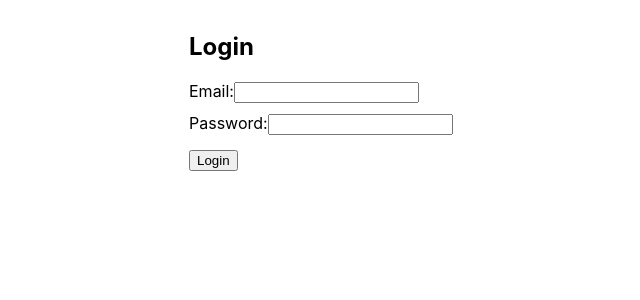
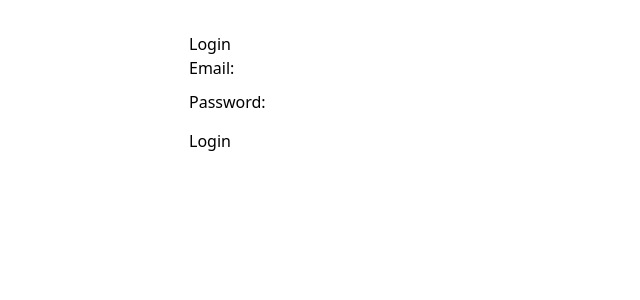
Before and after one commit to selimballi007/JwtAuthDemoClient, a React (Create React App) app: page /login in a window 1280 px wide. Shown: the top 300 px of the page, without its empty margins (251-891 px from the left). Built offline with nearby package versions, Linux system fonts and the light colour scheme.

Commit message:
Tailwindcss implemented

```diff
--- a/package.json
+++ b/package.json
@@ -8,6 +8,7 @@
     "@testing-library/react": "^16.3.0",
     "@testing-library/user-event": "^13.5.0",
     "axios": "^1.10.0",
+    "postcss-cli": "^11.0.1",
     "react": "^19.1.0",
     "react-dom": "^19.1.0",
     "react-router-dom": "^7.6.2",
@@ -37,5 +38,9 @@
       "last 1 firefox version",
       "last 1 safari version"
     ]
+  },
+  "devDependencies": {
+    "autoprefixer": "^10.4.21",
+    "tailwindcss": "^3.4.17"
   }
 }
--- a/src/index.css
+++ b/src/index.css
@@ -1,13 +1,3 @@
-body {
-  margin: 0;
-  font-family: -apple-system, BlinkMacSystemFont, 'Segoe UI', 'Roboto', 'Oxygen',
-    'Ubuntu', 'Cantarell', 'Fira Sans', 'Droid Sans', 'Helvetica Neue',
-    sans-serif;
-  -webkit-font-smoothing: antialiased;
-  -moz-osx-font-smoothing: grayscale;
-}
-
-code {
-  font-family: source-code-pro, Menlo, Monaco, Consolas, 'Courier New',
-    monospace;
-}
+@tailwind base;
+@tailwind components;
+@tailwind utilities;
--- /dev/null
+++ b/tailwind.config.js
@@ -0,0 +1,10 @@
+/** @type {import('tailwindcss').Config} */
+module.exports = {
+  content: [
+    "./src/**/*.{js,jsx,ts,tsx}",
+  ],
+  theme: {
+    extend: {},
+  },
+  plugins: [],
+}
```
Also changed, not shown: src/pages/LoginPage.jsx (+18 -18 lines), 1 other file (tests, documents, lock files or other folders).
